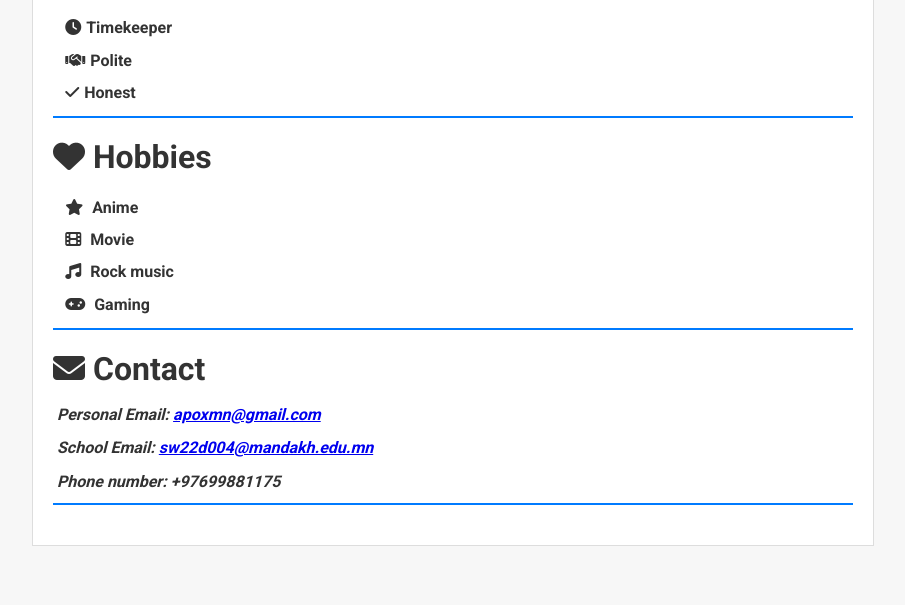
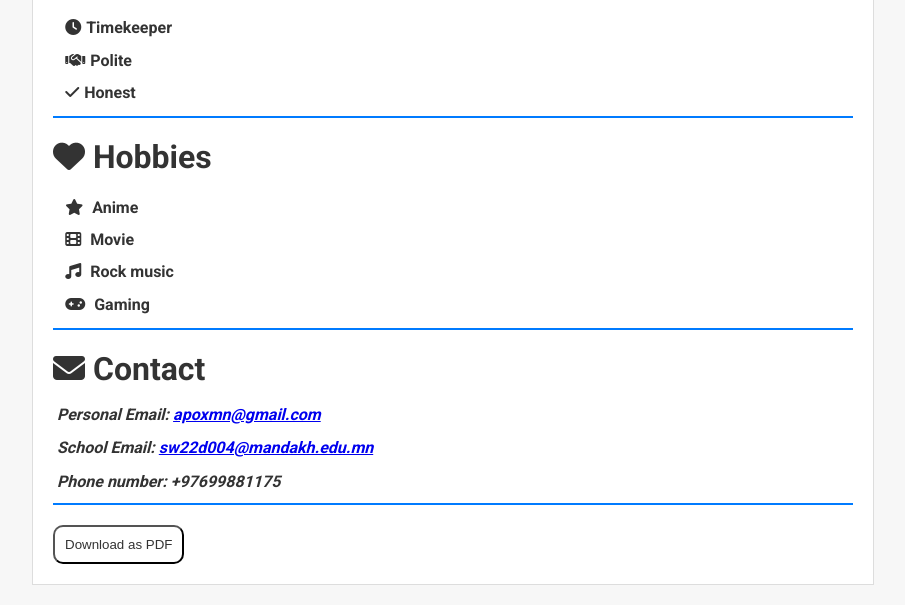
Before and after one commit to Tuguldur666/666, a plain HTML site: page index.html in a window 1280 px wide. Shown: the part 1394-1999 px from the top of the page, without its empty margins (187-1092 px from the left). Before the commit the page ends 1960 px from the top, so only its background shows below. Drawn offline with nearby package versions, Linux system fonts and the light colour scheme.

Commit message:
apox
pdf install

```diff
--- a/app.js
+++ b/app.js
@@ -35,3 +35,10 @@ function changeImage() {
         icon.classList.remove("fade");
       });
   }
+
+  function savePageAsPDF() {
+    const originalMediaType = window.matchMedia('screen').media;
+    window.matchMedia('screen').media = 'print';
+    window.print();
+    window.matchMedia('screen').media = originalMediaType;
+  }
--- a/index.html
+++ b/index.html
@@ -4,10 +4,12 @@
     <title>Tuguldur CV</title>
     <meta charset="UTF-8">
     <meta name="viewport" content="width=device-width, initial-scale=1.0">
+    <script src="path/to/jspdf.min.js"></script>
     <link rel="stylesheet" href="style.css">
     <link href="https://fonts.googleapis.com/css?family=Roboto:400,700&display=swap" rel="stylesheet">
     <link rel="stylesheet" href="https://cdnjs.cloudflare.com/ajax/libs/flag-icon-css/3.5.0/css/flag-icon.min.css" integrity="sha512-...your-integrity-hash-here..." crossorigin="anonymous" />
     <link rel="icon" type="image/png" href="img/icons8-about-16.png">
+    <script src="https://cdnjs.cloudflare.com/ajax/libs/pdfmake/0.1.68/pdfmake.min.js"></script>
     <script src="app.js"></script>
     <script src="https://kit.fontawesome.com/609039e62e.js" crossorigin="anonymous"></script>
 </head>
@@ -78,6 +80,7 @@
             <p>School Email: <a href="mailto:sw22d004@mandakh.edu.mn">sw22d004@mandakh.edu.mn</a></p>
             <p>Phone number: +97699881175</p>
         </section>
+        <button class="downloadButton" onclick="savePageAsPDF()">Download as PDF</button>
     </div>
     </body>
 </html>
--- a/style.css
+++ b/style.css
@@ -175,6 +175,12 @@ u {
 .fade{
   filter: brightness(0.3);
 }
+.downloadButton{
+  padding: 10px;
+  border-radius:10px;
+  background-color: white;
+  color: #333;
+}
 @media screen and (max-width: 600px) {
   body {
     font-size: 14px;
```
